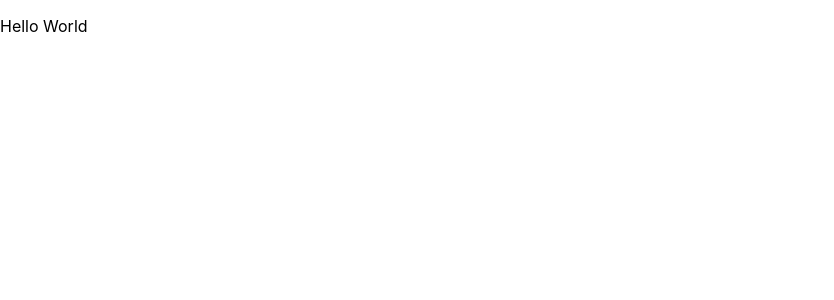
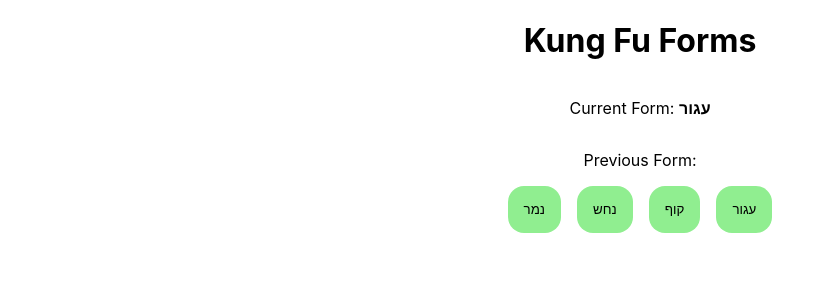
Before and after one commit to EdenDonenfeld/GreetingCard, a React (Create React App) app: page / in a window 1280 px wide. Shown: the top 300 px of the page, without its empty margins (0-834 px from the left). Built offline with nearby package versions, Linux system fonts and the light colour scheme.

Commit message:
finsihed kung-fu

```diff
--- a/src/App.tsx
+++ b/src/App.tsx
@@ -1,9 +1,10 @@
 import React from 'react';
 import './App.css';
+import KungFuForm from './components/KungFuForm';
 
 function App() {
   return (
-    <p>Hello World</p>
+    <KungFuForm />
   );
 }
 
--- /dev/null
+++ b/src/components/KungFuForm.css
@@ -0,0 +1,22 @@
+.container {
+    display: flex;
+    flex-direction: column;
+    align-items: center;
+    justify-content: center;
+}
+
+.buttons-container {
+    display: flex;
+    flex-direction: row;
+    justify-content: center;
+    gap: 1rem;
+}
+
+.form-button {
+    cursor: pointer;
+    padding: 1rem;
+    background-color: lightgreen;
+    border: none;
+    border-radius: 1rem;
+
+}
--- /dev/null
+++ b/src/components/KungFuForm.tsx
@@ -0,0 +1,38 @@
+import React, { useState } from 'react';
+import { usePrevious } from '../hooks/use-previous';
+import './KungFuForm.css';
+
+const KungFuForm: React.FC = () => {
+    const [currentForm, setCurrentForm] = useState<string>('עגור');
+    const previousValue = usePrevious(currentForm);
+
+    const otherForms = ['נמר', 'נחש', 'קוף', 'עגור'];
+
+    const handleChangeForm = (form: string) => {
+        setCurrentForm(form);
+    };
+
+    return (
+        <div className="container">
+            <h1>Kung Fu Forms</h1>
+            <p>
+                Current Form: <strong>{currentForm}</strong>
+            </p>
+            <p>
+                Previous Form: <strong>{previousValue}</strong>
+            </p>
+            <div className="buttons-container">
+                {otherForms.map((form) => (
+                    <button
+                        className="form-button"
+                        key={form}
+                        onClick={() => handleChangeForm(form)}>
+                        {form}
+                    </button>
+                ))}
+            </div>
+        </div>
+    );
+};
+
+export default KungFuForm;
--- /dev/null
+++ b/src/hooks/use-previous.ts
@@ -0,0 +1,13 @@
+import { useRef, useEffect } from 'react';
+
+export const usePrevious = <T>(value: T): T | undefined => {
+    const ref = useRef<T | undefined>(undefined);
+
+    const previous = ref.current;
+
+    useEffect(() => {
+        ref.current = value;
+    }, [value]);
+
+    return previous;
+}
```
